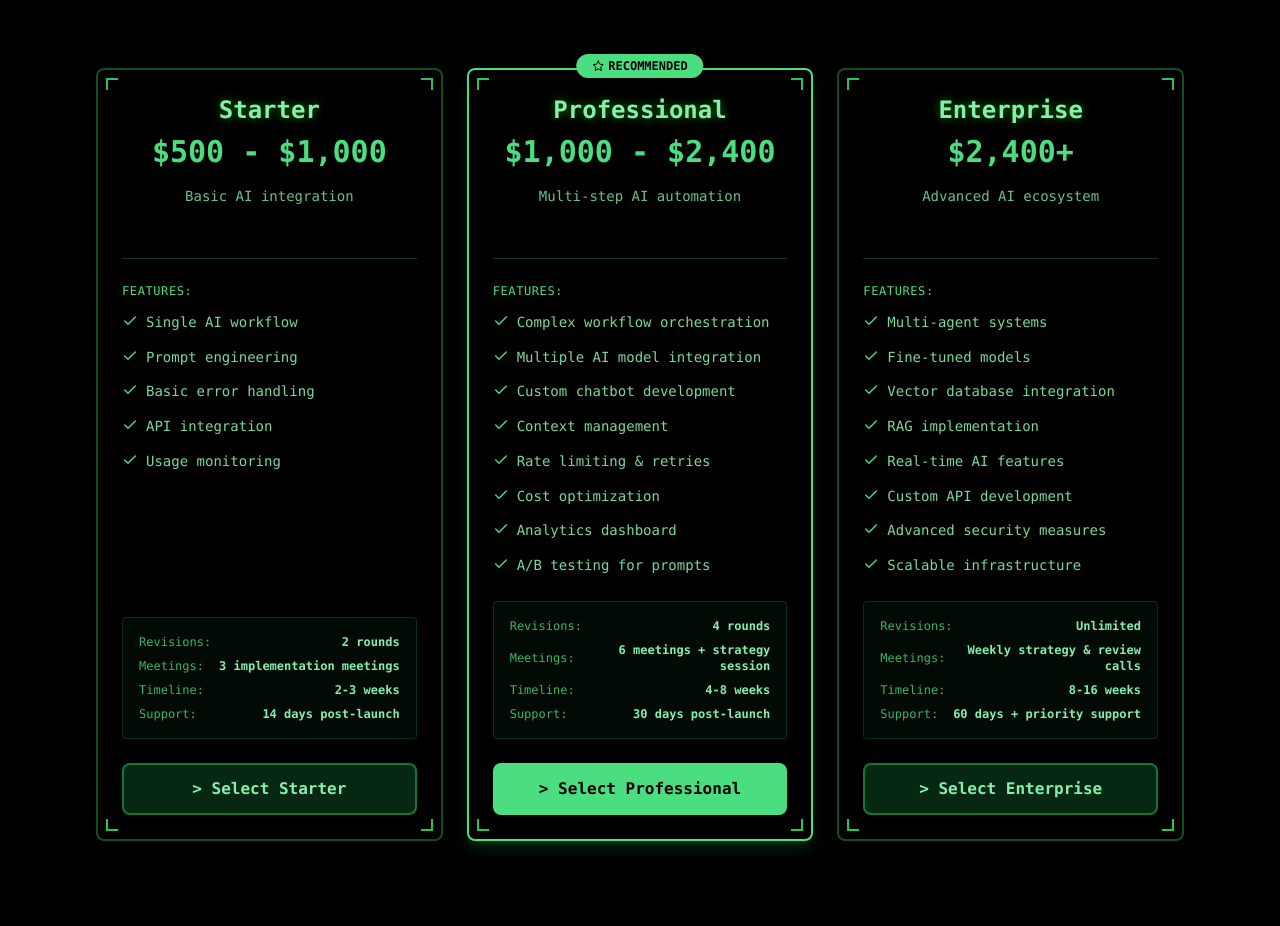
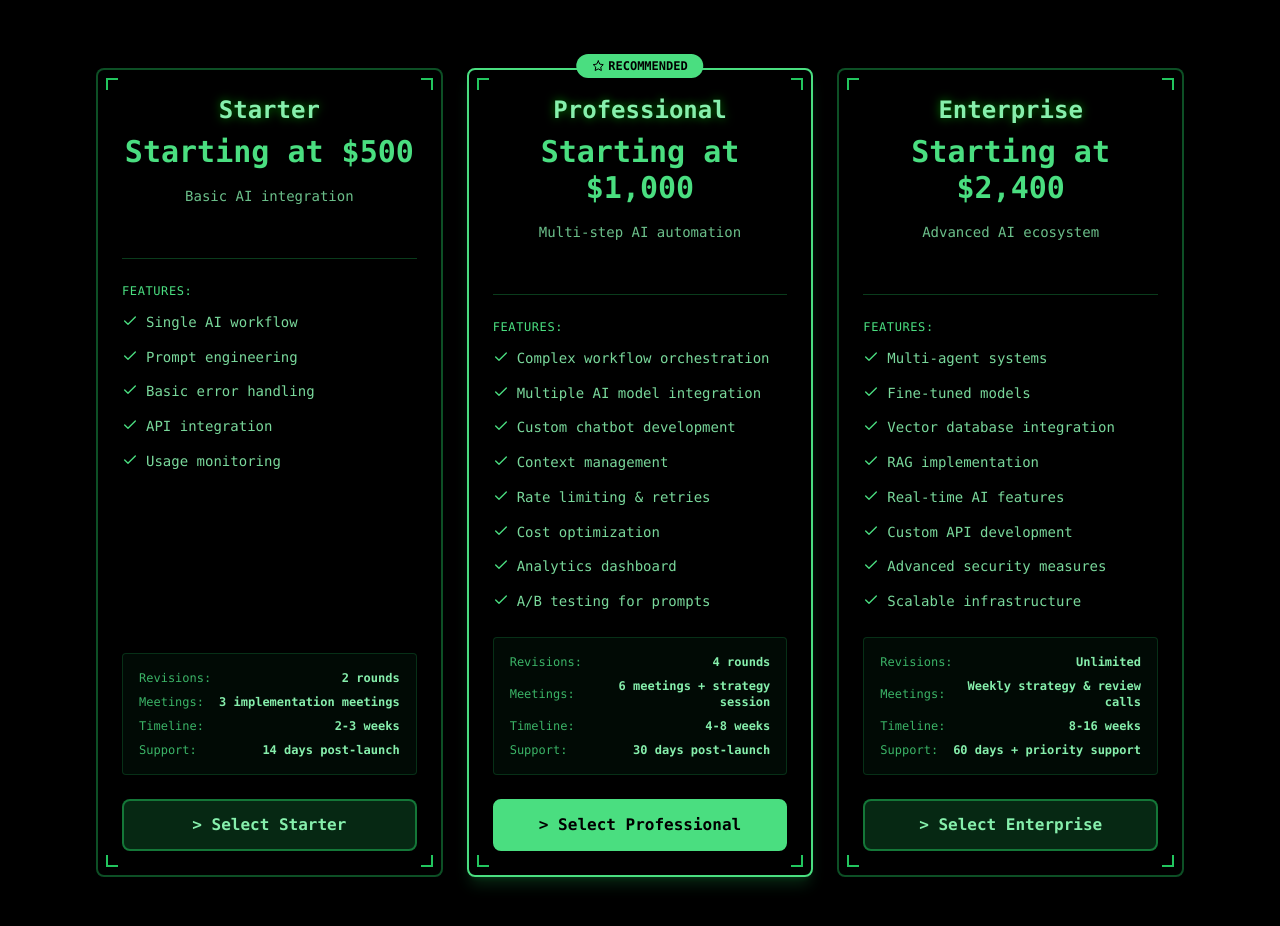
Before and after one commit to Tec94/portfolio-site, a React (Vite) app: page /services/ai-integration-automation in a window 1280 px wide. Shown: the part 1240-2166 px from the top of the page. Built offline with nearby package versions, Linux system fonts and the light colour scheme; no server answers; what @statsig/react-bindings would draw is missing.

Commit message:
update plan pricings

```diff
--- a/src/data/servicesData.ts
+++ b/src/data/servicesData.ts
@@ -62,7 +62,7 @@ export const servicesData: ServiceData[] = [
     pricingPlans: [
       {
         name: 'Starter',
-        price: '$500 - $1,000',
+        price: 'Starting at $500',
         description: 'Perfect for landing pages and simple web applications',
         features: [
           'Up to 5 pages/routes',
@@ -78,7 +78,7 @@ export const servicesData: ServiceData[] = [
       },
       {
         name: 'Professional',
-        price: '$1,000 - $3,000',
+        price: 'Starting at $1,000',
         description: 'Full-featured applications with custom functionality',
         features: [
           'Up to 15 pages/routes',
@@ -98,7 +98,7 @@ export const servicesData: ServiceData[] = [
       },
       {
         name: 'Enterprise',
-        price: '$3,000+',
+        price: 'Starting at $3,000',
         description: 'Complex applications with advanced features and integrations',
         features: [
           'Unlimited pages/routes',
@@ -147,7 +147,7 @@ export const servicesData: ServiceData[] = [
     pricingPlans: [
       {
         name: 'Starter',
-        price: '$300 - $600',
+        price: 'Starting at $300',
         description: 'UI refresh for existing sites',
         features: [
           'Mobile responsive design',
@@ -163,7 +163,7 @@ export const servicesData: ServiceData[] = [
       },
       {
         name: 'Professional',
-        price: '$600 - $1,600',
+        price: 'Starting at $600',
         description: 'Complete UI/UX redesign',
         features: [
           'Full mobile-first redesign',
@@ -182,7 +182,7 @@ export const servicesData: ServiceData[] = [
       },
       {
         name: 'Enterprise',
-        price: '$1,600+',
+        price: 'Starting at $1,600',
         description: 'Complete UX overhaul with research',
         features: [
           'User research & personas',
@@ -230,7 +230,7 @@ export const servicesData: ServiceData[] = [
     pricingPlans: [
       {
         name: 'Starter',
-        price: '$400 - $800',
+        price: 'Starting at $400',
         description: 'Simple web scraping & data collection',
         features: [
           'Single source scraping',
@@ -246,7 +246,7 @@ export const servicesData: ServiceData[] = [
       },
       {
         name: 'Professional',
-        price: '$800 - $2,000',
+        price: 'Starting at $800',
         description: 'Multi-source ETL pipeline',
         features: [
           'Multiple data sources',
@@ -266,7 +266,7 @@ export const servicesData: ServiceData[] = [
       },
       {
         name: 'Enterprise',
-        price: '$2,000+',
+        price: 'Starting at $2,000',
         description: 'Complex data ecosystem with ML',
         features: [
           'Unlimited data sources',
@@ -314,7 +314,7 @@ export const servicesData: ServiceData[] = [
     pricingPlans: [
       {
         name: 'Starter',
-        price: '$500 - $1,000',
+        price: 'Starting at $500',
         description: 'Basic AI integration',
         features: [
           'Single AI workflow',
@@ -330,7 +330,7 @@ export const servicesData: ServiceData[] = [
       },
       {
         name: 'Professional',
-        price: '$1,000 - $2,400',
+        price: 'Starting at $1,000',
         description: 'Multi-step AI automation',
         features: [
           'Complex workflow orchestration',
@@ -350,7 +350,7 @@ export const servicesData: ServiceData[] = [
       },
       {
         name: 'Enterprise',
-        price: '$2,400+',
+        price: 'Starting at $2,400',
         description: 'Advanced AI ecosystem',
         features: [
           'Multi-agent systems',
@@ -398,7 +398,7 @@ export const servicesData: ServiceData[] = [
     pricingPlans: [
       {
         name: 'Starter',
-        price: '$300 - $600',
+        price: 'Starting at $300',
         description: 'Basic performance audit & fixes',
         features: [
           'Lighthouse audit',
@@ -414,7 +414,7 @@ export const servicesData: ServiceData[] = [
       },
       {
         name: 'Professional',
-        price: '$600 - $1,400',
+        price: 'Starting at $600',
         description: 'Comprehensive optimization',
         features: [
           'Deep performance analysis',
@@ -434,7 +434,7 @@ export const servicesData: ServiceData[] = [
       },
       {
         name: 'Enterprise',
-        price: '$1,400+',
+        price: 'Starting at $1,400',
         description: 'Full-stack performance overhaul',
         features: [
           'Backend optimization',
@@ -482,7 +482,7 @@ export const servicesData: ServiceData[] = [
     pricingPlans: [
       {
         name: 'Starter',
-        price: '$400 - $800',
+        price: 'Starting at $400',
         description: 'Basic API development',
         features: [
           'Up to 10 endpoints',
@@ -498,7 +498,7 @@ export const servicesData: ServiceData[] = [
       },
       {
         name: 'Professional',
-        price: '$800 - $2,000',
+        price: 'Starting at $800',
         description: 'Full API ecosystem',
         features: [
           'Unlimited endpoints',
@@ -518,7 +518,7 @@ export const servicesData: ServiceData[] = [
       },
       {
         name: 'Enterprise',
-        price: '$2,000+',
+        price: 'Starting at $2,000',
         description: 'Advanced API infrastructure',
         features: [
           'GraphQL API',
```
